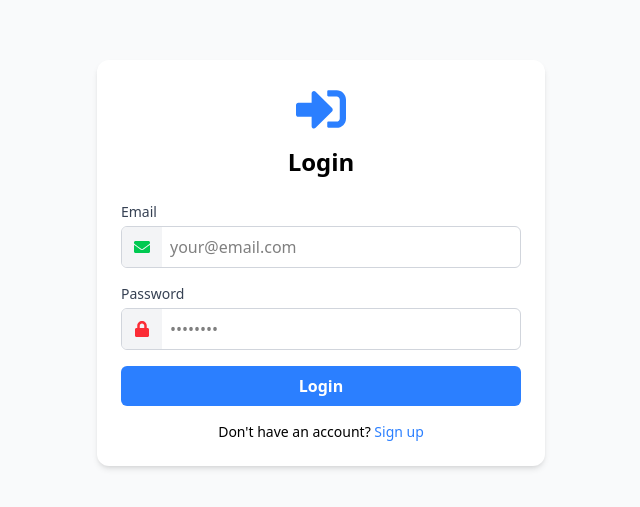
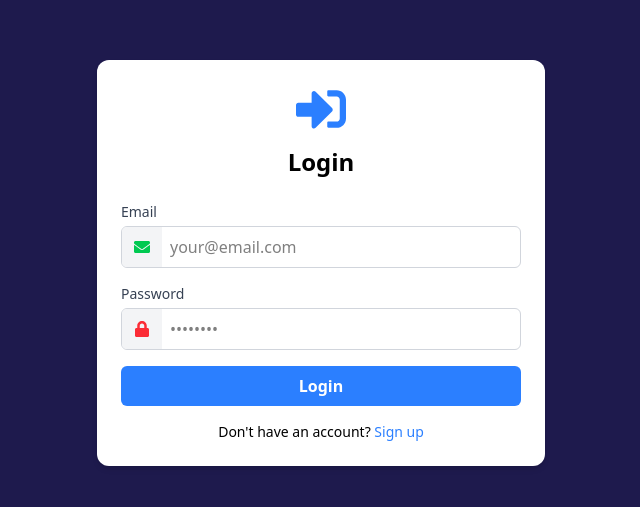
Before and after one commit to pritibishnoii/auth-app, a Next.js app: page / in a window 1280 px wide. Shown: the part 137-644 px from the top of the page, without its empty margins (319-959 px from the left). Built offline with nearby package versions, Linux system fonts and the light colour scheme.

Commit message:
authForm updated

```diff
--- a/components/AuthForm.jsx
+++ b/components/AuthForm.jsx
@@ -66,7 +66,7 @@
     };
 
     return (
-        <div className="flex justify-center items-center min-h-screen bg-gray-50">
+        <div className="flex justify-center items-center min-h-screen ">
             <div className="bg-white shadow-md p-6 w-full max-w-md rounded-xl">
                 <div className="text-center">
                     { isLogin ? (
```
